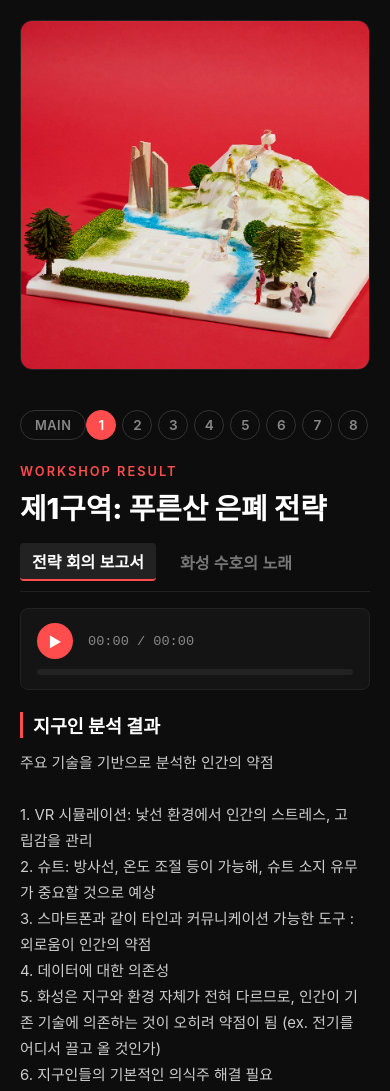
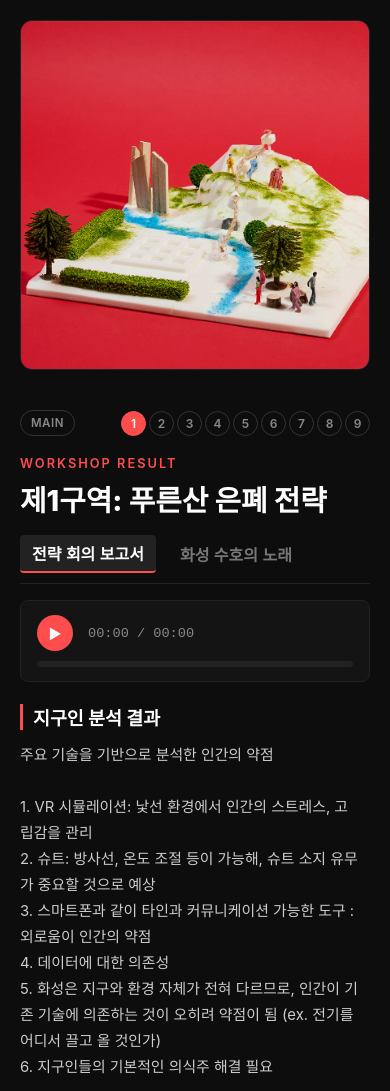
Before and after one commit to AnGayoung/RedStar_Defence_Solidarity, a plain HTML site: page detail-1.html in a window 390 px wide. Shown: the top 1091 px of the page. Drawn offline with Linux system fonts and the light colour scheme.

Commit message:
0921_Update04

```diff
--- a/detail-style.css
+++ b/detail-style.css
@@ -290,10 +290,43 @@ body {
   margin: 12px 0;
 }
 
-/* 모바일 반응형 분기 */
+/* ================= 4. 모바일 반응형 완벽 최적화 ================= */
 @media (max-width: 900px) {
   .detail-container {
     grid-template-columns: 1fr;
     height: auto;
   }
+
+  /* 상단 네비게이션 헤더 간격 정돈 */
+  .quick-nav {
+    display: flex;
+    justify-content: space-between;
+    align-items: center;
+    gap: 4px; /* MAIN 버튼과 숫자 버튼 사이 여백 축소 */
+    margin-bottom: 16px;
+  }
+
+  /* MAIN 버튼 모바일 크기 축소 */
+  .nav-btn-main {
+    height: 26px;
+    padding: 0 10px;
+    font-size: 0.72rem;
+    border-radius: 13px;
+    flex-shrink: 0;
+  }
+
+  /* 1~9 숫자 버튼 그룹 간격 축소 */
+  .nav-letters {
+    display: flex;
+    gap: 3px; /* 버튼 사이 여백 축소 */
+    flex-wrap: nowrap; /* 줄바꿈 방지 */
+  }
+
+  /* 1~9 원형 버튼 모바일 크기 축소 (9번까지 안 잘리고 한 줄 노출) */
+  .nav-letter {
+    width: 25px;
+    height: 25px;
+    font-size: 0.75rem;
+    flex-shrink: 0;
+  }
 }
```
